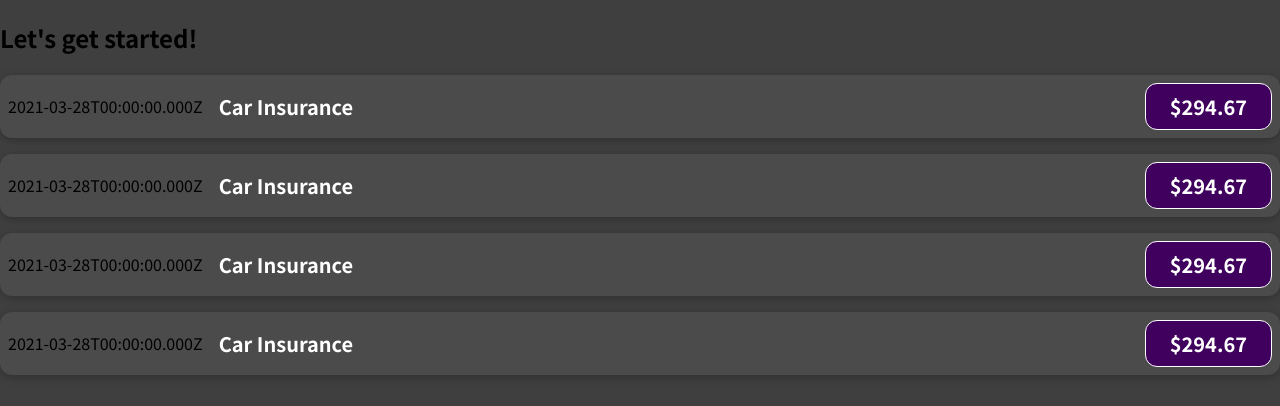
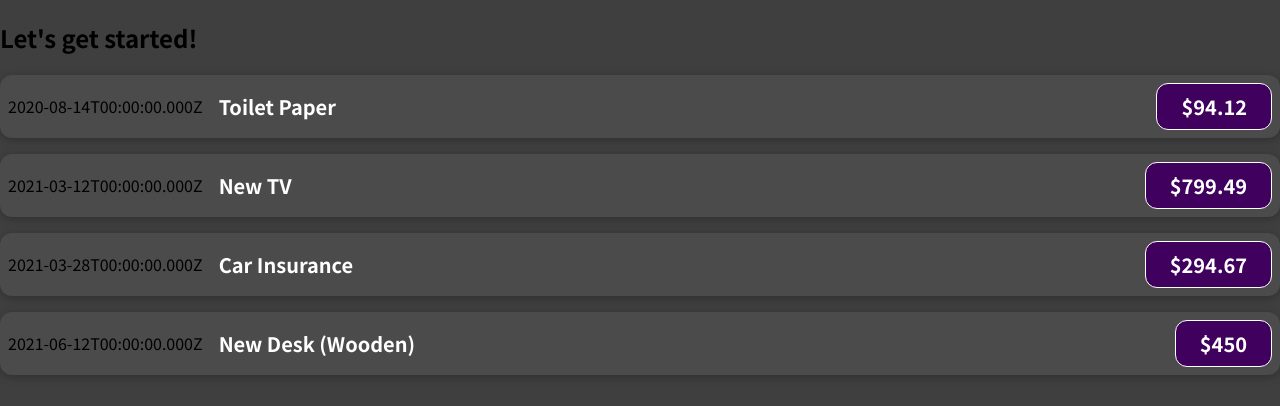
Before and after one commit to sree-lakshmi-n/react, a JavaScript app in the folder 01-starting-setup/: page / in a window 1280 px wide. Shown: the top 406 px of the page. Built offline with nearby package versions, Linux system fonts and the light colour scheme.

Commit message:
displaying dynamic data using data passed by props

```diff
--- a/01-starting-setup/src/components/ExpenseItem.js
+++ b/01-starting-setup/src/components/ExpenseItem.js
@@ -1,15 +1,12 @@
 import "./ExpenseItem.css";
 
-function ExpenseItem() {
-  const expenseDate = new Date(2021, 2, 28);
-  const expenseTitle = "Car Insurance";
-  const expenseAmount = 294.67;
+function ExpenseItem(props) {
   return (
     <div className="expense-item">
-      <div>{expenseDate.toISOString()}</div>
+      <div>{props.date.toISOString()}</div>
       <div className="expense-item__description">
-        <h2>{expenseTitle}</h2>
-        <div className="expense-item__price">${expenseAmount}</div>
+        <h2>{props.title}</h2>
+        <div className="expense-item__price">${props.amount}</div>
       </div>
     </div>
   );
```
Also changed, not shown: 1 other file (tests, documents, lock files or other folders).
